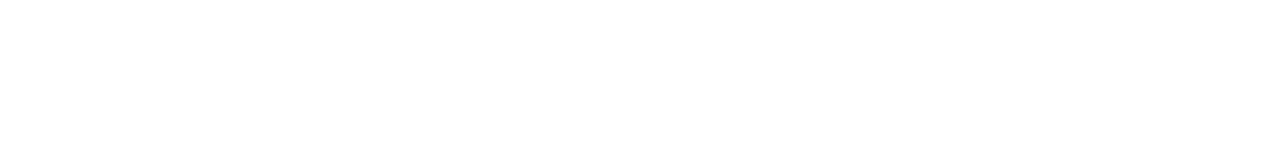
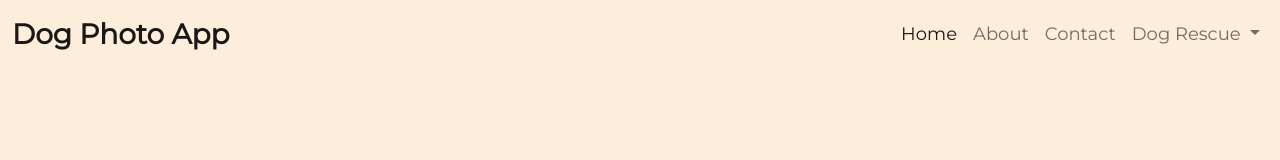
Before and after one commit to MariasCraft/DogPhotoApp-Bootstrap, a plain HTML site: page index.html in a window 1280 px wide. Drawn offline with nearby package versions, Linux system fonts and the light colour scheme.

Commit message:
deleted the bg-light in the navbar to remove the while color in the navbar, added style bg color in the dropdown menu to remove the white color showing in the dropdown menu

```diff
--- a/css/styles.css
+++ b/css/styles.css
@@ -0,0 +1,13 @@
+* {
+    background-color: #FDEEDC;
+    font-family: 'Montserrat', sans-serif;
+    }
+
+.navbar {
+    background-color: #FDEEDC;
+    font-size: 18px;
+    font-weight: 400;
+    margin: 0;
+    padding: 0;
+    position: absolute;
+}
--- a/index.html
+++ b/index.html
@@ -24,6 +24,38 @@
 <body>
 
 
+  <nav class="navbar navbar-expand-lg navbar-light">
+        <div class="container-fluid">   <!-- first div -->
+      <a class="navbar-brand" href="#"><span style="font-weight: 700; font-size: 28px;">Dog Photo App</span></a>
+      <button class="navbar-toggler" type="button" data-bs-toggle="collapse" data-bs-target="#navbarSupportedContent" aria-controls="navbarSupportedContent" aria-expanded="false" aria-label="Toggle navigation">
+        <span class="navbar-toggler-icon"></span>
+      </button>
+
+      <div class="collapse navbar-collapse" id="navbarSupportedContent">
+
+        <ul class="navbar-nav ms-auto mb-2 mb-lg-0">
+          <li class="nav-item">
+            <a class="nav-link active" aria-current="page" href="#">Home</a>
+          </li>
+          <li class="nav-item">
+            <a class="nav-link" href="#">About</a>
+          </li>
+          <li class="nav-item">
+            <a class="nav-link" href="#">Contact</a>
+          </li>
+          <li class="nav-item dropdown">
+            <a class="nav-link dropdown-toggle" href="#" id="navbarDropdown" role="button" data-bs-toggle="dropdown" aria-expanded="false">
+              Dog Rescue
+            </a>
+            <ul class="dropdown-menu" aria-labelledby="navbarDropdown" style="background-color: #FDEEDC;">
+              <li><a class="dropdown-item" href="#">Action</a></li>
+              <li><a class="dropdown-item" href="#">Another action</a></li>
+              <!-- <li><hr class="dropdown-divider"></li> -->
+              <li><a class="dropdown-item" href="#">Something else here</a></li>
+            </ul>
+          </li>
+        </div>
+      </div>
 
 
 
```
